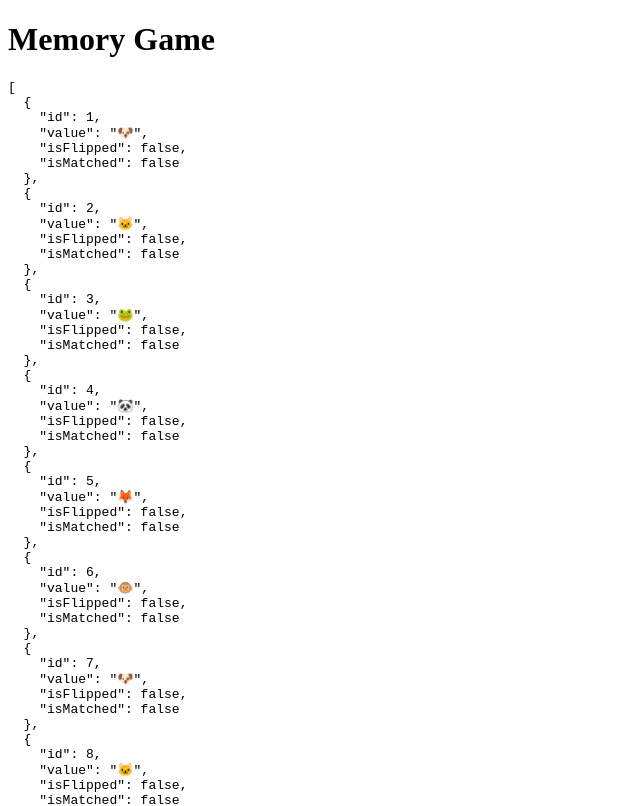
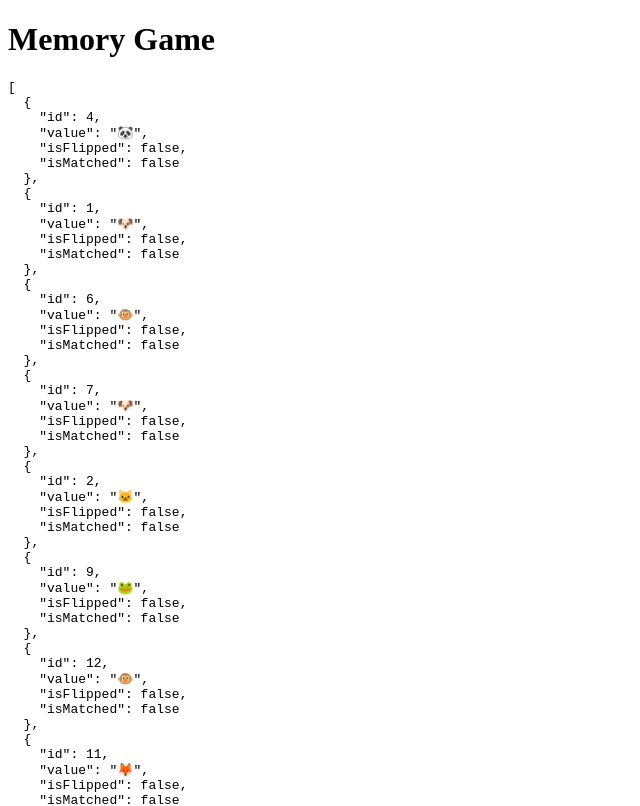
Before and after one commit to JANS66/card-game, a React (Vite) app: page / in a window 1280 px wide. Shown: the top 806 px of the page, without its empty margins (0-640 px from the left). Built offline with nearby package versions, Linux system fonts and the light colour scheme.

Commit message:
Shuffle the Cards

```diff
--- a/src/App.jsx
+++ b/src/App.jsx
@@ -3,7 +3,6 @@ import React from "react"
 export default function App() {
   const generateCards = () => {
     const emojiValues = [`🐶`, `🐱`, `🐸`, `🐼`, `🦊`, `🐵`]
-
     const pairedCards = [...emojiValues, ...emojiValues]
 
     return pairedCards.map((value, index) => ({
@@ -14,12 +13,24 @@ export default function App() {
     }))
   }
 
-  const [cards, setCards] = React.useState(generateCards())
+  const shuffleArray = array => {
+    return array
+      // Give every item a random `sortKey`
+      .map(item => ({ ...item, sortKey: Math.random() }))
+      // Sort the array based on that random key
+      .sort((a, b) => a.sortKey - b.sortKey)
+      // Remove the temporary key before returning
+      .map(item => {
+        delete item.sortKey
+        return item
+      })
+  }
+
+  const [cards, setCards] = React.useState(() => shuffleArray(generateCards()))
 
   return (
     <div>
       <h1>Memory Game</h1>
-
       <pre>{JSON.stringify(cards, null, 2)}</pre>
     </div>
   )
```
